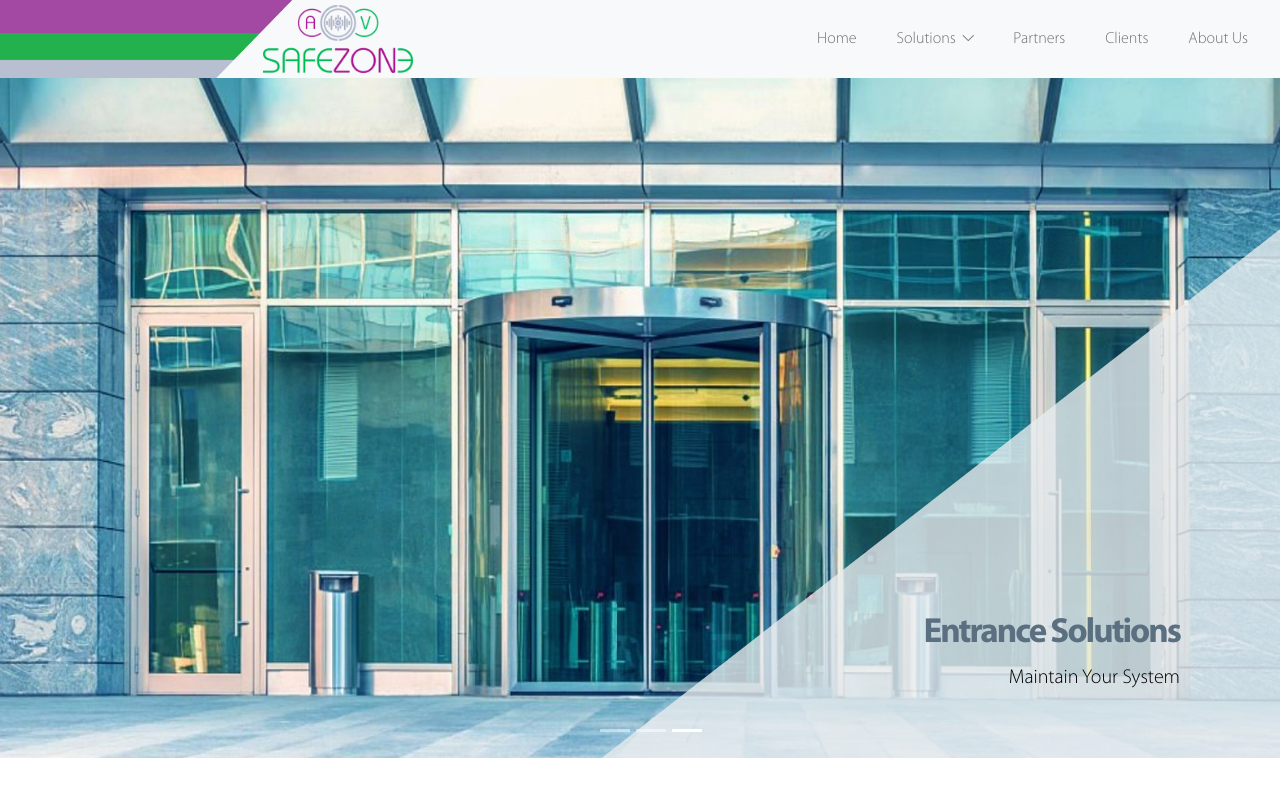
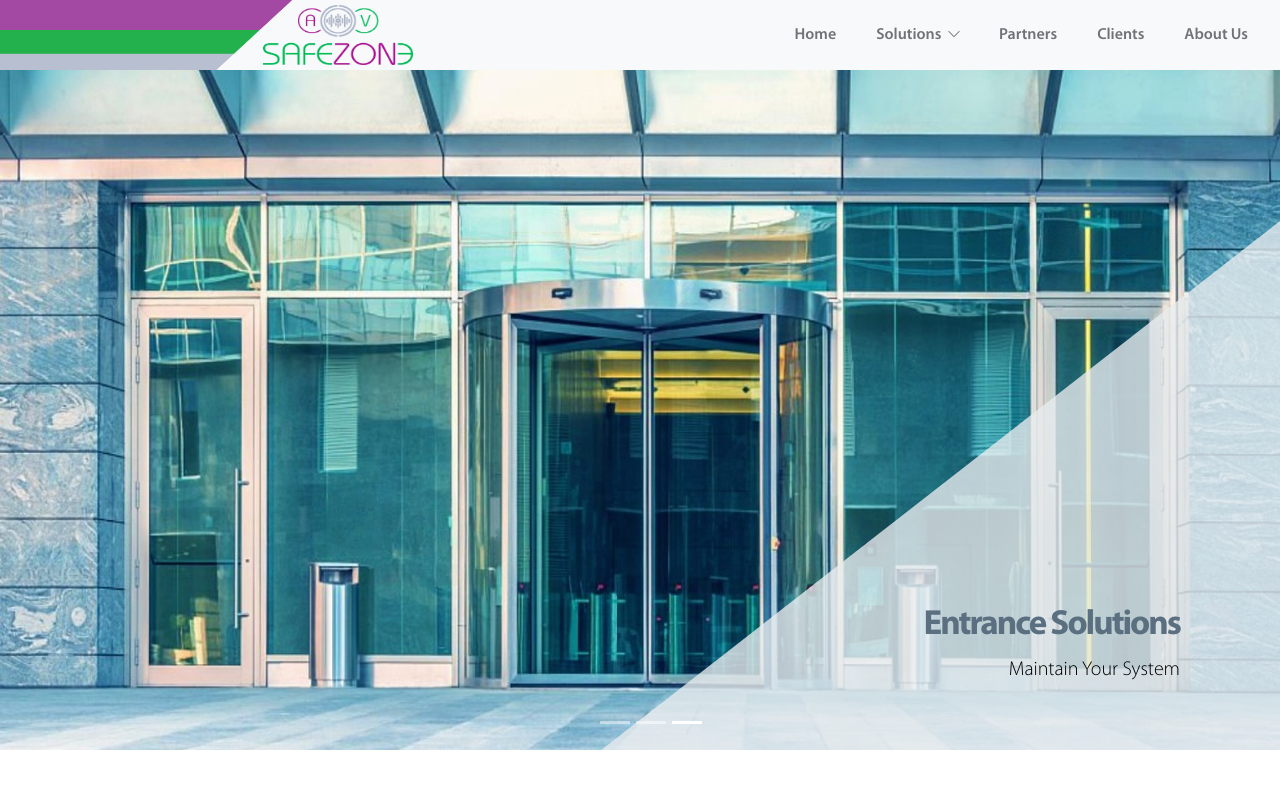
Before and after one commit to Safe-Zone-Jordan/safe-zone, a React (Create React App) app: page / in a window 1280 px wide. Shown: the top 796 px of the page. Built offline with nearby package versions, Linux system fonts and the light colour scheme; a web font is replaced by a local one.

Commit message:
fixed navlinks

```diff
--- a/src/components/NavBar.jsx
+++ b/src/components/NavBar.jsx
@@ -64,6 +64,7 @@ export default function NavBar() {
       variant="light"
       style={windowSize.innerWidth > 992 ? { ...fullSize } : { ...smallSize }}
       sticky="top"
+      className="fw-semibold"
     >
       <Container fluid>
         <Nav.Link>
@@ -90,7 +91,7 @@ export default function NavBar() {
         {/* <Navbar.Brand as={Link} to="/" style={{ marginLeft: "20%" }}> */}
           <img
             src={Logo}
-            style={{ width: "150px" }}
+            style={{ width: "150px", height: "60px" }}
             className="logo img-fluid"
             alt="Logo"
           />
--- a/src/css/safe-zone-template.css
+++ b/src/css/safe-zone-template.css
@@ -471,7 +471,7 @@ span {
   padding-top: 5.5px;
   padding-right: 1px;
   border-radius: 50%;
-  font-family: sans-serif;
+  /* font-family: sans-serif; */
   cursor: pointer;
   transition: 0.3s;
   width: 35px;
@@ -492,8 +492,8 @@ span {
 }
 .text-logo {
   letter-spacing: 2px;
-  font-family: "Dancing Script", cursive;
-  font-family: "Josefin Sans", sans-serif;
+  /* font-family: "Dancing Script", cursive; */
+  /* font-family: "Josefin Sans", sans-serif; */
   font-size: 30px;
   font-weight: 700;
   color: var(--primary-color);
```
